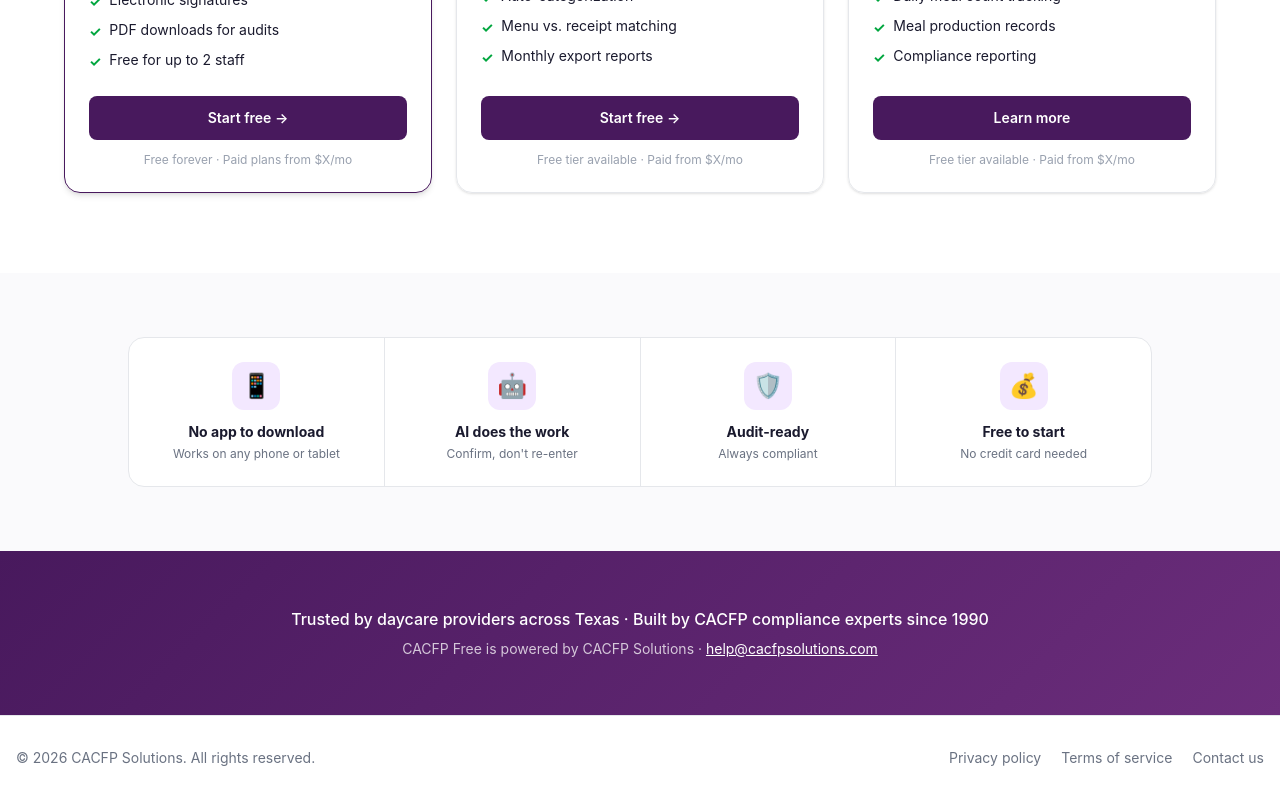
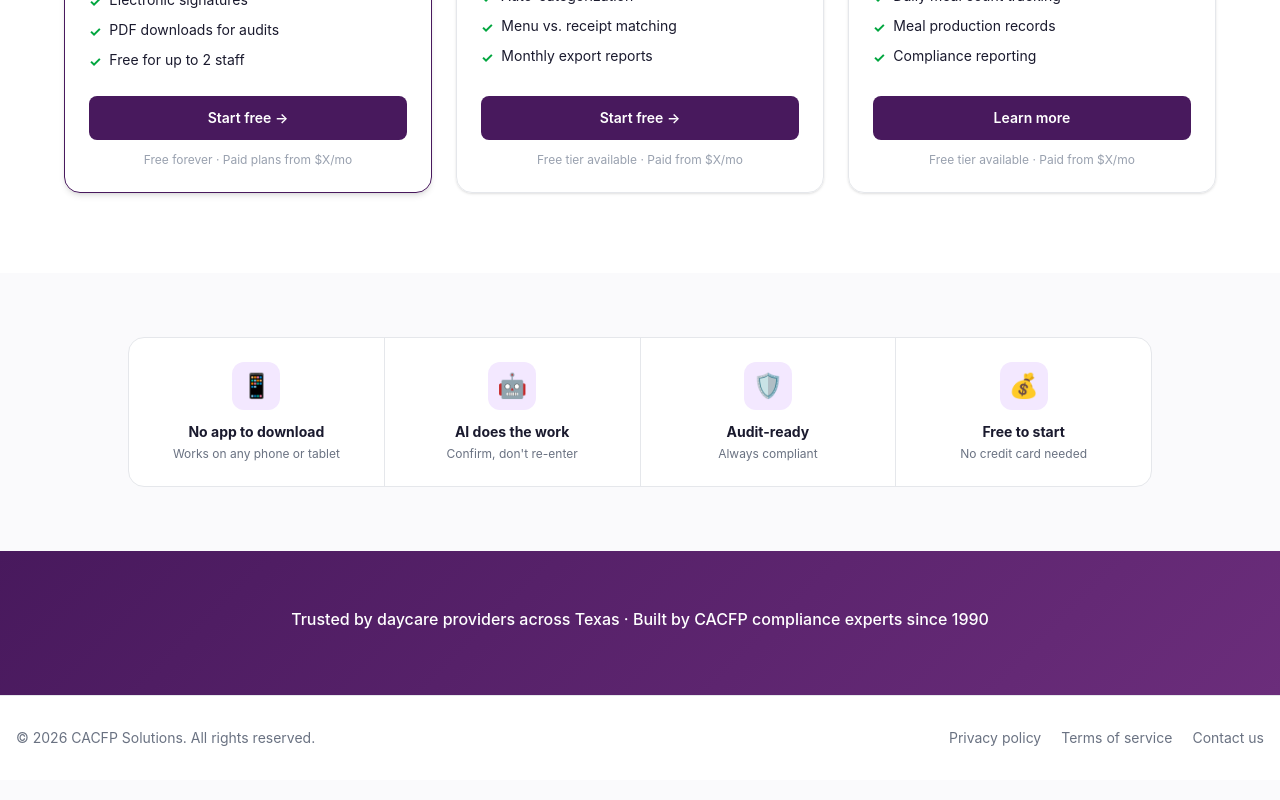
Before and after one commit to chrlsflwrs/cacfpfree-marketing, a Next.js app: page / in a window 1280 px wide. Shown: the part 1158-1958 px from the top of the page. Built offline with nearby package versions, Linux system fonts and the light colour scheme.

Commit message:
Remove powered-by and email lines from homepage trust bar

```diff
--- a/src/components/TrustBar.tsx
+++ b/src/components/TrustBar.tsx
@@ -9,15 +9,6 @@ export default function TrustBar() {
           Trusted by daycare providers across Texas &middot; Built by CACFP
           compliance experts since 1990
         </p>
-        <p className="text-sm" style={{ color: "rgba(255,255,255,0.75)" }}>
-          CACFP Free is powered by CACFP Solutions &middot;{" "}
-          <a
-            href="mailto:help@cacfpsolutions.com"
-            className="text-white underline hover:opacity-90 transition-opacity"
-          >
-            help@cacfpsolutions.com
-          </a>
-        </p>
       </div>
     </section>
   );
```
